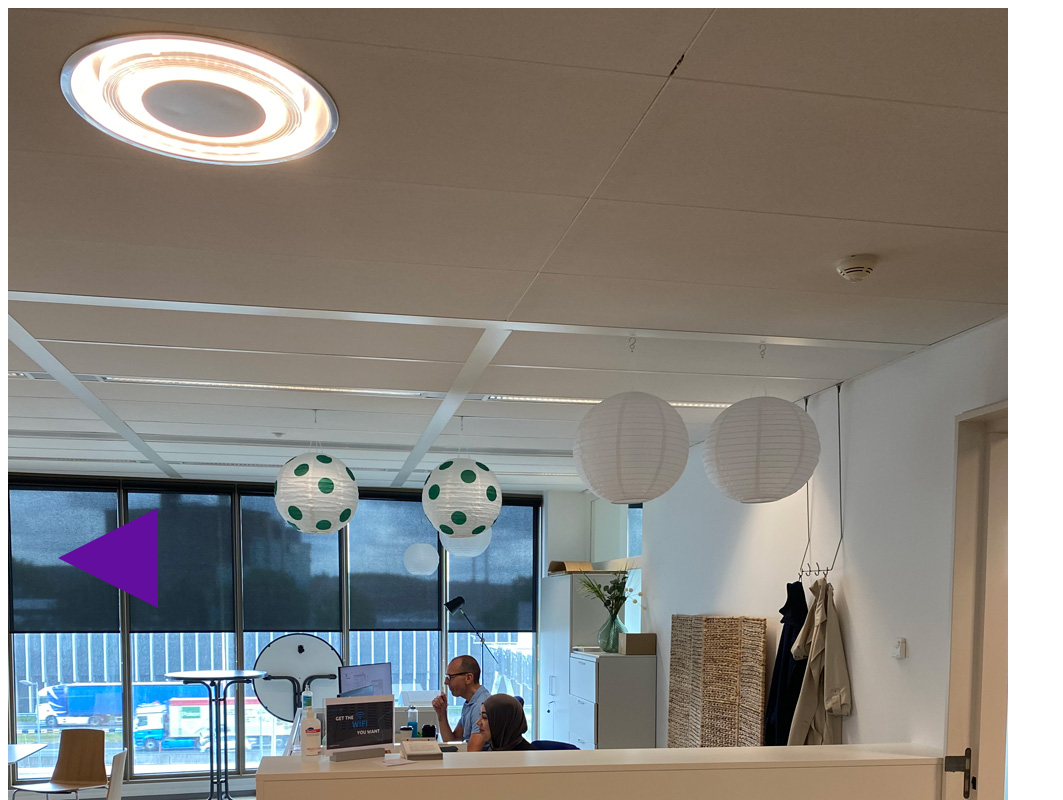
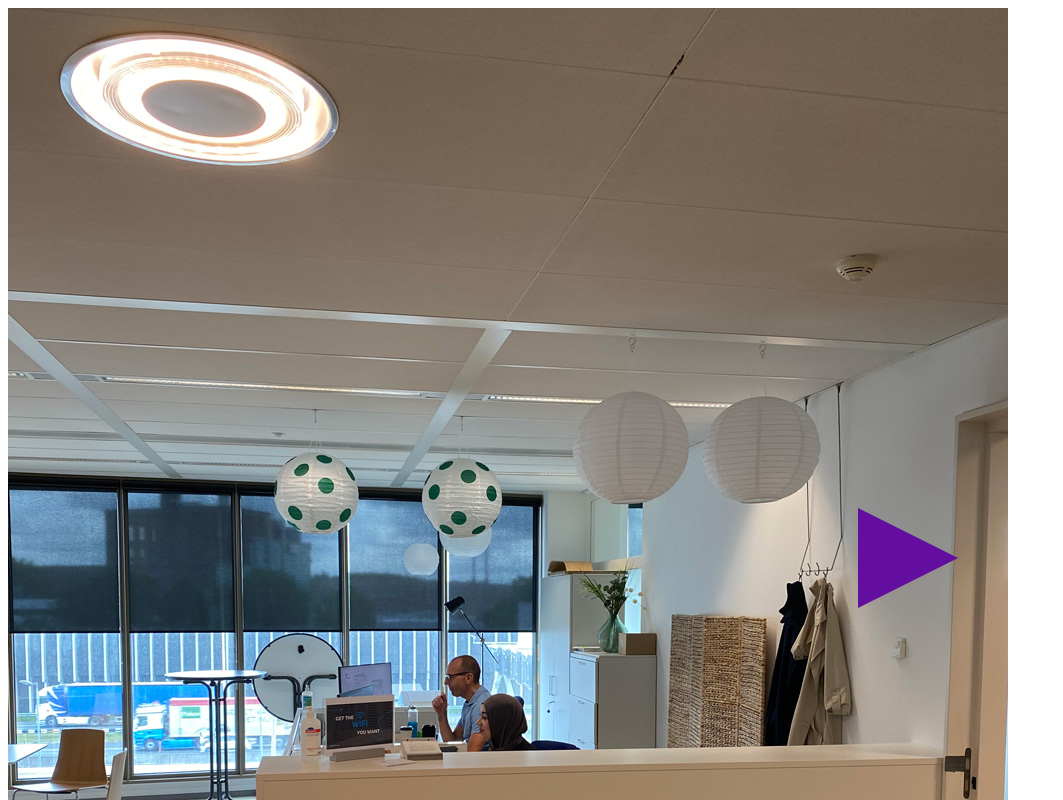
Before and after one commit to Firenzo/lab-day-6, a Nuxt app: page /academy-2 in a window 1280 px wide. Shown: the top 800 px of the page, without its empty margins (0-1063 px from the left). Built offline with nearby package versions, Linux system fonts and the light colour scheme.

Commit message:
Update academy-2.vue

```diff
--- a/pages/academy-2.vue
+++ b/pages/academy-2.vue
@@ -25,14 +25,14 @@ export default {
   position: absolute;
   display: block;
   top: 500px;
-  left: 50px;
+  left: 850px;
   width: 0;
   height: 0;
-  border-right: 100px solid #630e9e;
+  border-left: 100px solid #630e9e;
   border-bottom: 50px solid transparent;
   border-top: 50px solid transparent;
     &:hover {
-      border-right: 100px solid #0070ae;
+      border-left: 100px solid #0070ae;
       border-bottom: 50px solid transparent;
       border-top: 50px solid transparent;
   }
```
